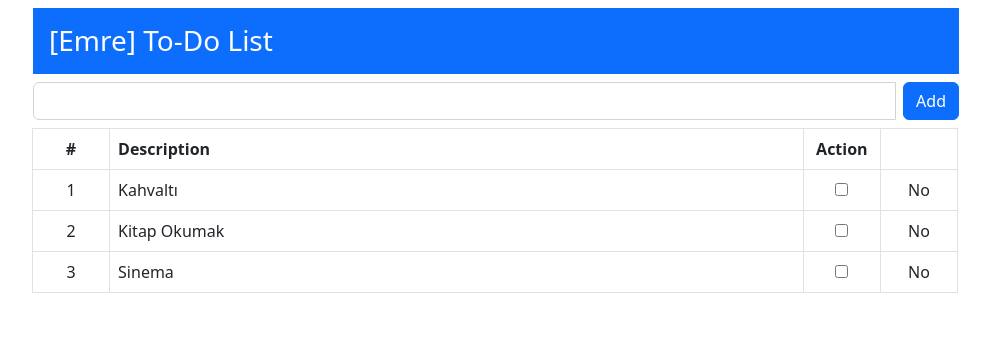
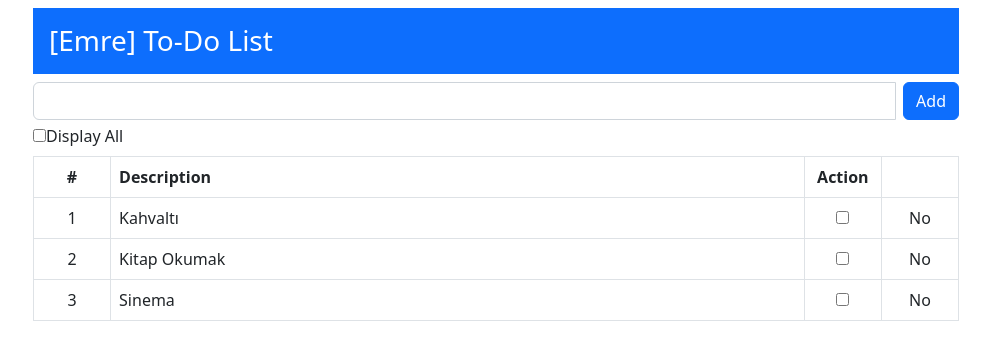
Before and after one commit to mrttk/todoApp, an Angular app: page / in a window 1280 px wide. Shown: the top 360 px of the page, without its empty margins (144-1134 px from the left). Built offline with nearby package versions, Linux system fonts and the light colour scheme.

Commit message:
add feature display all

```diff
--- a/src/app/app.component.html
+++ b/src/app/app.component.html
@@ -9,6 +9,11 @@
           <div class="input-group-append">
             <button class="btn btn-primary" (click)="addItem(todoText.value); todoText.value='';">Add</button>
           </div>
+        </div>
+        <div class="custom-control custom-checkbox custom-checkbox my-1">
+          <input type="checkbox" [(ngModel)]="isDisplay" class="custom-control" name="" id="displayAll">
+          <label for="displayAll" class="custom-control-label">Display All</label>
+        </div>
           <table class="table table table-stripped table-bordered text-center mt-2">
             <thead>
               <tr>
@@ -32,7 +37,7 @@
                 </tr>
               </tbody>
           </table>
-        </div>
+
       </div>
     </div>
   </div>
--- a/src/app/app.component.ts
+++ b/src/app/app.component.ts
@@ -12,12 +12,16 @@
 
 export class AppComponent {
   model = new Model();
+  isDisplay = false;
 
   getName(){
     return this.model.user
   }
 
   getItems(){
+    if (this.isDisplay) {
+      return this.model.items;
+    }
     return this.model.items.filter(item => !item.action)
   }
 
```
